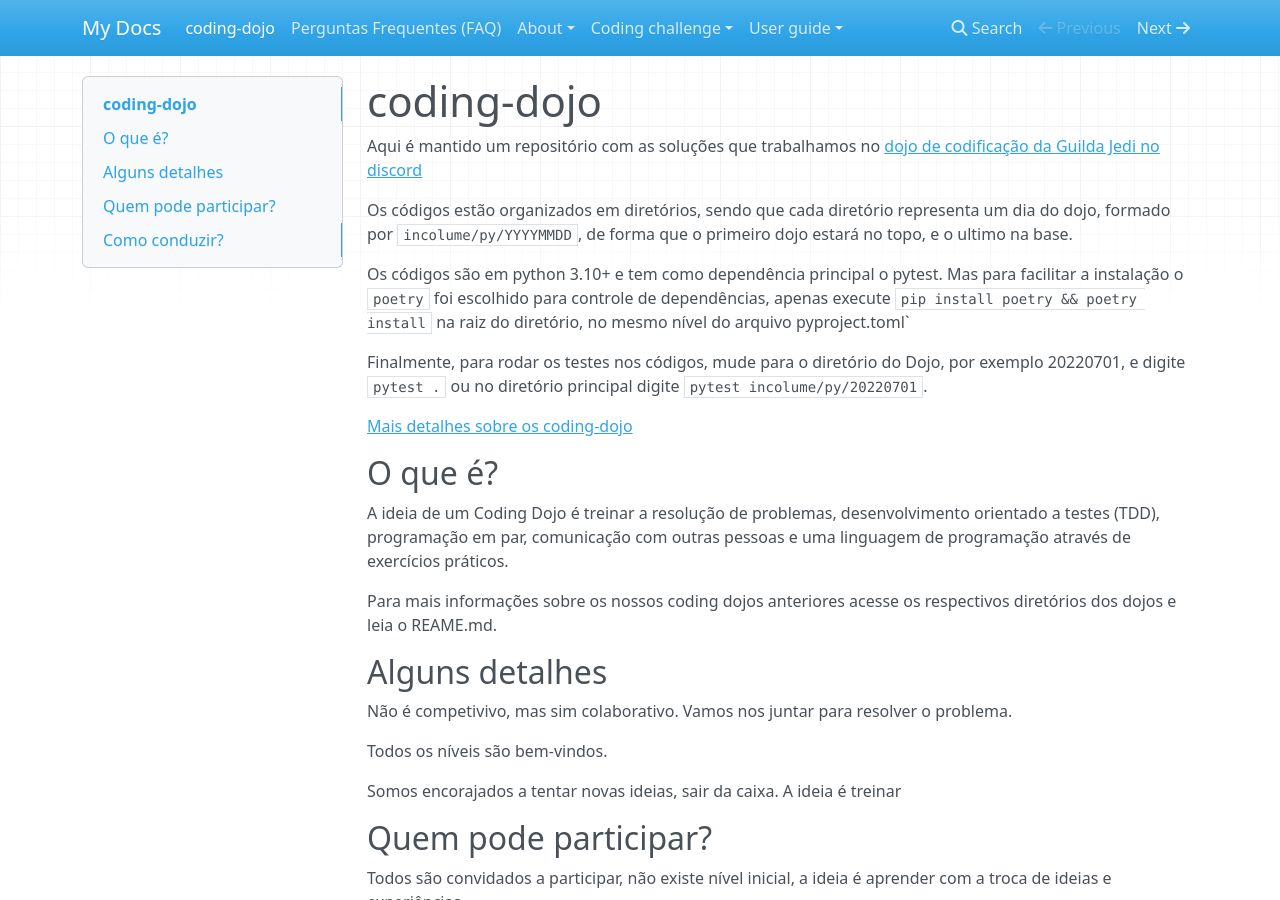
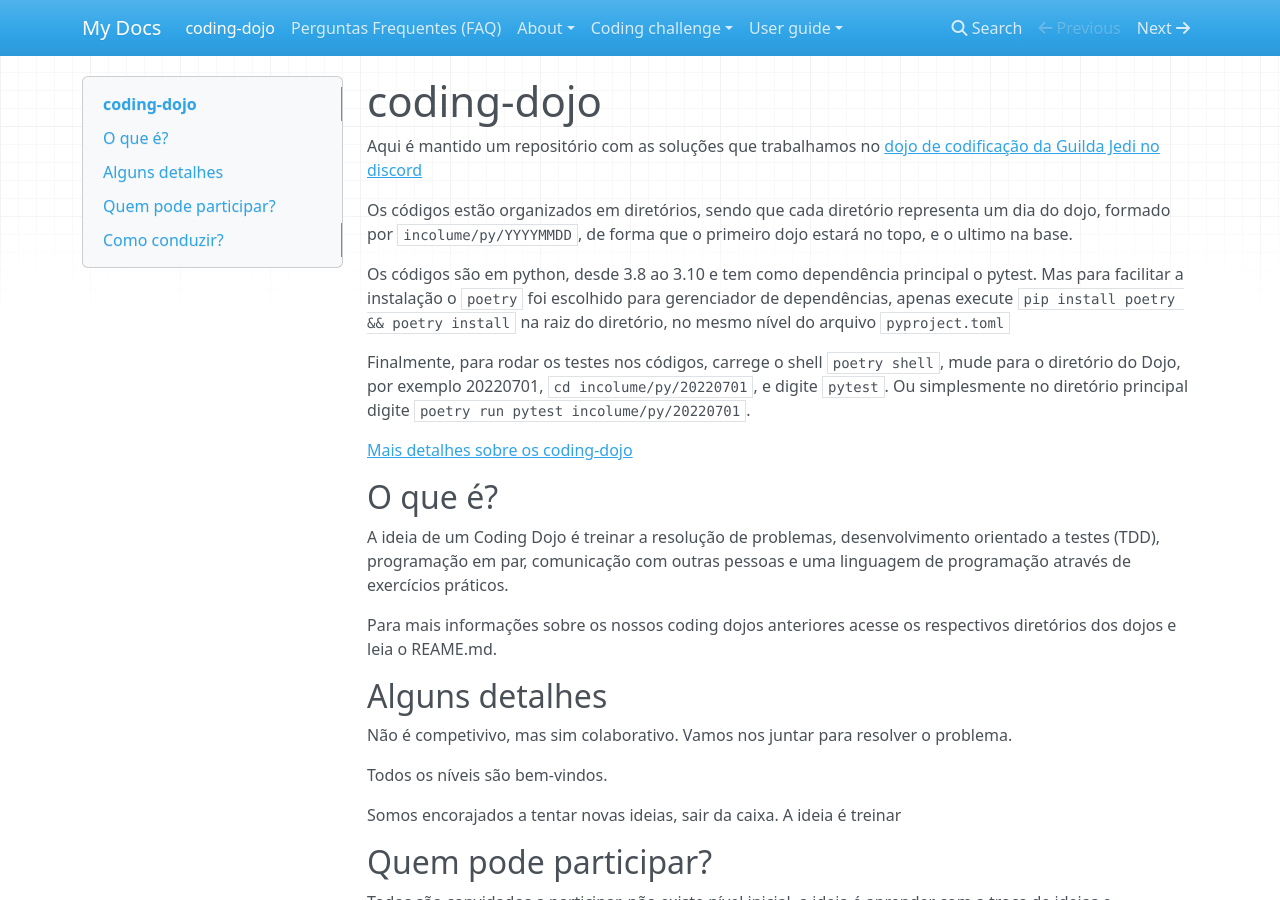
Before and after one commit to incolume-jedi/coding-dojo, an MkDocs documentation site: the page built from docs/index.md, in a window 1280 px wide and 900 px high. Built offline with MkDocs 1.6.1, drawn with Linux system fonts in a browser that asks for light colours; nearby versions of some CDN libraries; some of the changed text lies outside the part shown.

Commit message:
docs: #101 Atualização em elementos de documentação do pacote

```diff
--- a/docs/index.md
+++ b/docs/index.md
@@ -5,11 +5,11 @@ Aqui é mantido um repositório com as soluções que trabalhamos no [dojo de co
 
 Os códigos estão organizados em diretórios, sendo que cada diretório representa um dia do dojo, formado por `incolume/py/YYYYMMDD`, de forma que o primeiro dojo estará no topo, e o ultimo na base.
 
-Os códigos são em python 3.10+ e tem como dependência principal o pytest. Mas para facilitar a instalação o `poetry` foi escolhido para controle de dependências, apenas execute `pip install poetry && poetry install` na raiz do diretório, no mesmo nível do arquivo pyproject.toml`
+Os códigos são em python, desde 3.8 ao 3.10 e tem como dependência principal o pytest. Mas para facilitar a instalação o `poetry` foi escolhido para gerenciador de dependências, apenas execute `pip install poetry && poetry install` na raiz do diretório, no mesmo nível do arquivo `pyproject.toml`
 
-Finalmente, para rodar os testes nos códigos, mude para o diretório do Dojo, por exemplo 20220701, e digite `pytest .` ou no diretório principal digite `pytest incolume/py/20220701`.
+Finalmente, para rodar os testes nos códigos, carrege o shell `poetry shell`, mude para o diretório do Dojo, por exemplo 20220701, `cd incolume/py/20220701`, e digite `pytest`. Ou simplesmente no diretório principal digite `poetry run pytest incolume/py/20220701`.
 
-[Mais detalhes sobre os coding-dojo](/docs/README.md)
+[Mais detalhes sobre os coding-dojo](FAQ.md)
 
 ## O que é?
 
```
Also changed, not shown: other parts of docs/index.md (+1 -1 lines), docs/FAQ.md (+6 -0 lines), docs/about/LICENSE.md (+3 -1 lines), docs/coding_challenge/README.md (+3 -1 lines), 1 other file.
